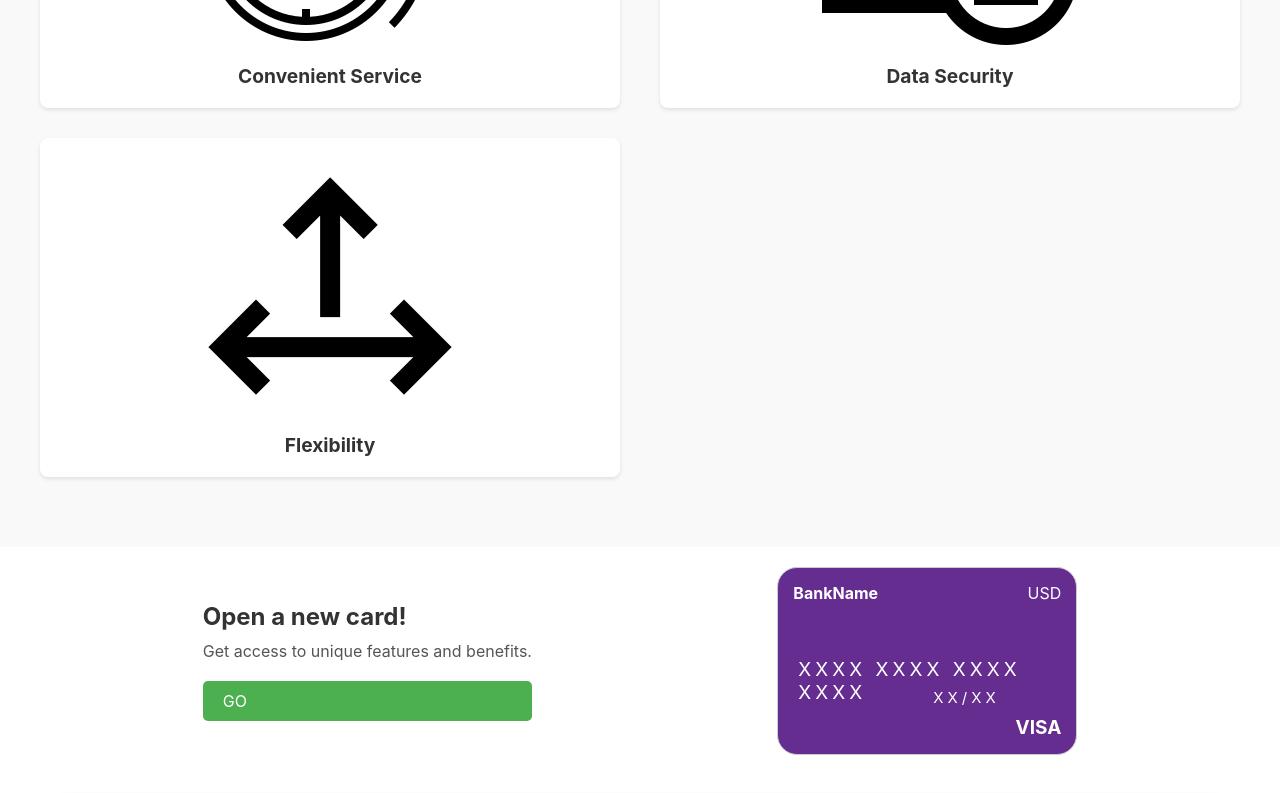
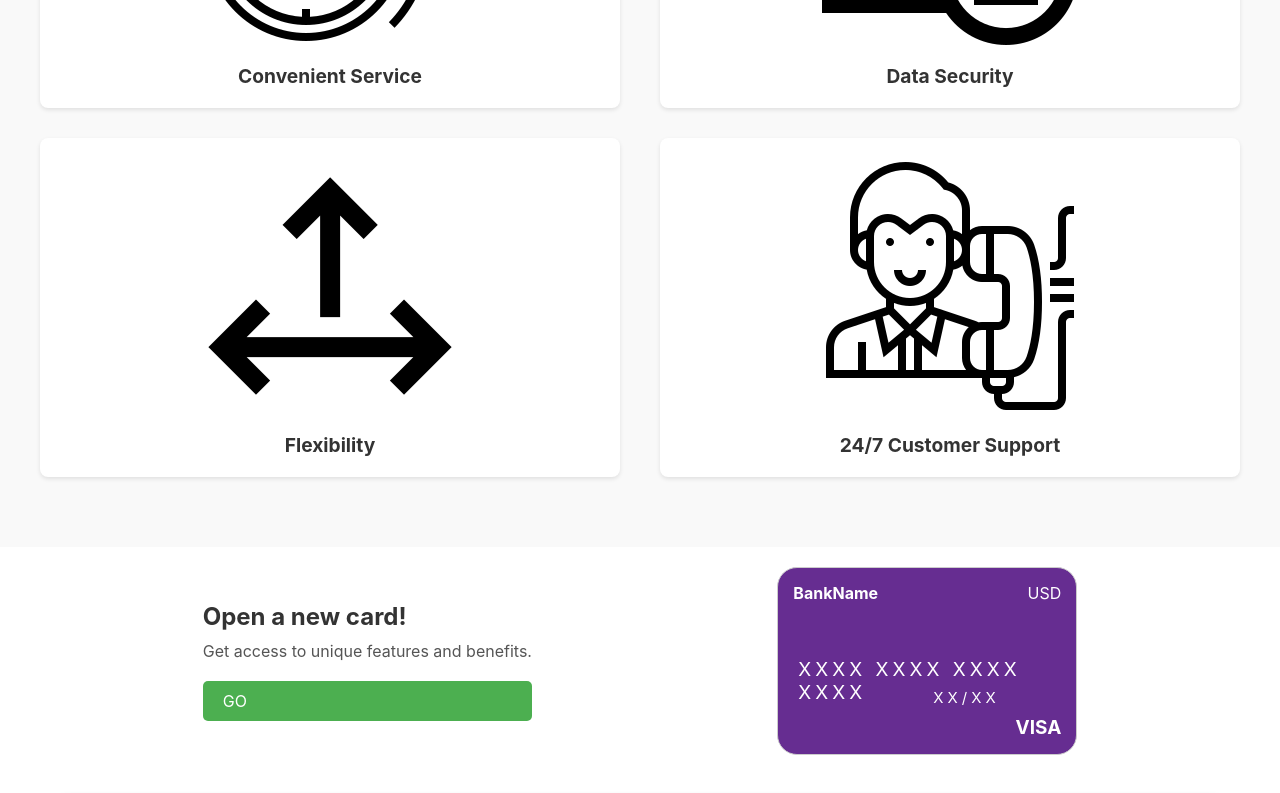
Before and after one commit to AlexQwerty73/Bank-test, a React (Create React App) app: page / in a window 1280 px wide. Shown: the part 1100-1893 px from the top of the page. Built offline with nearby package versions, Linux system fonts and the light colour scheme; data requests are answered from the project's data file.

Commit message:
update/fix FeaturesSection

```diff
--- a/src/components/FeaturesSection/FeaturesSection.jsx
+++ b/src/components/FeaturesSection/FeaturesSection.jsx
@@ -1,4 +1,3 @@
-// FeaturesSection.jsx
 import React from 'react';
 import styles from './FeaturesSection.module.css';
 import { Img } from '../commons';
@@ -6,13 +5,12 @@ import { Img } from '../commons';
 export const FeaturesSection = () => {
    return (
       <section className={styles.featuresSection}>
-         <div className={styles.featureRow}>
          <div className={styles.feature}>
             <div className={styles.featureContent}>
                <div className={styles.featureIcon}>
                   <Img folder='featuresSection' img='service.png' />
                </div>
-                  <h3>Convenient Service</h3>
+               <h3 className={styles.h3}>Convenient Service</h3>
             </div>
          </div>
 
@@ -21,21 +19,28 @@ export const FeaturesSection = () => {
                <div className={styles.featureIcon}>
                   <Img folder='featuresSection' img='security.png' />
                </div>
-                  <h3>Data Security</h3>
-               </div>
+               <h3 className={styles.h3}>Data Security</h3>
             </div>
          </div>
 
-         <div className={styles.featureRow}>
          <div className={styles.feature}>
             <div className={styles.featureContent}>
                <div className={styles.featureIcon}>
                   <Img folder='featuresSection' img='flexibility.png' />
                </div>
-                  <h3>Flexibility</h3>
+               <h3 className={styles.h3}>Flexibility</h3>
             </div>
          </div>
+
+         <div className={styles.feature}>
+            <div className={styles.featureContent}>
+               <div className={styles.featureIcon}>
+                  <Img folder='featuresSection' img='support.png' />
                </div>
+               <h3 className={styles.h3}>24/7 Customer Support</h3>
+            </div>
+         </div>
+
       </section>
    );
 };
--- a/src/components/FeaturesSection/FeaturesSection.module.css
+++ b/src/components/FeaturesSection/FeaturesSection.module.css
@@ -1,13 +1,11 @@
 .featuresSection {
    padding: 40px 0;
-}
-
-.featureRow {
    display: flex;
    justify-content: space-between;
    align-items: center;
-   margin-bottom: 30px;
+   flex-wrap: wrap;
 }
+
 
 .feature {
    text-align: center;
@@ -18,6 +16,7 @@
    width: calc(50% - 20px);
    background-color: #fff;
    position: relative;
+   margin-bottom: 30px;
 }
 
 .featureContent {
@@ -27,17 +26,18 @@
 }
 
 .featureIcon {
+   max-width: 300px;
    margin-bottom: 15px;
 }
 
-h3 {
+.h3 {
    font-size: 1.2rem;
    margin: 0;
    color: #333;
 }
 
 .feature:hover {
-   background-color: #3f51b5;
+   background-color: #4caf50;
    color: #fff;
    transform: translateY(-5px);
 }
```
Also changed, not shown: public/imgs/featuresSection/support.png (added). Lines whose indentation alone changed are shown as unchanged.
